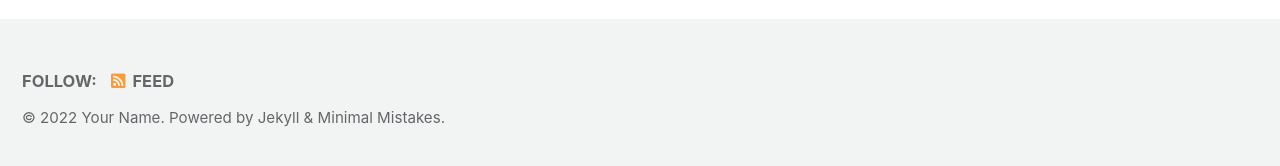
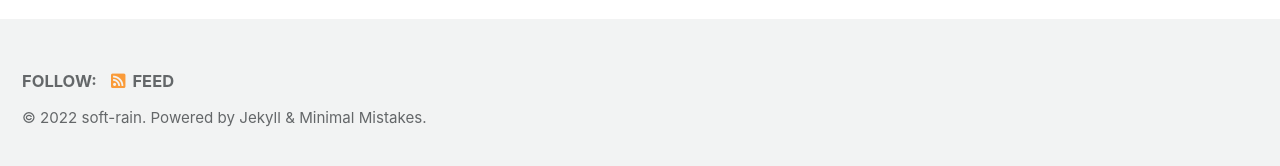
Before and after one commit to soft-rain/soft-rain.github.io, a Jekyll site: the page built from index.html, in a window 1280 px wide. Shown: the part 726-892 px from the top of the page. Built offline with Jekyll 4.4.1, drawn with Linux system fonts in a browser that asks for light colours; cached includes are drawn as plain includes; the list of posts is cut into pages by our own code.

Commit message:
Update _config.yml

```diff
--- a/_config.yml
+++ b/_config.yml
@@ -19,9 +19,9 @@ locale                   : "en-US"
 title                    : "Site Title"
 title_separator          : "-"
 subtitle                 : # site tagline that appears below site title in masthead
-name                     : "Your Name"
-description              : "An amazing website."
-url                      : # the base hostname & protocol for your site e.g. "https://mmistakes.github.io"
+name                     : "soft-rain"
+description              : "soft-rain's page"
+url                      : "https://soft-rain.github.io/"
 baseurl                  : # the subpath of your site, e.g. "/blog"
 repository               : # GitHub username/repo-name e.g. "mmistakes/minimal-mistakes"
 teaser                   : # path of fallback teaser image, e.g. "/assets/images/500x300.png"
@@ -39,9 +39,9 @@ comments:
     # https://developers.facebook.com/docs/plugins/comments
     appid                :
     num_posts            : # 5 (default)
-    colorscheme          : # "light" (default), "dark"
+    colorscheme          : "dark" # "light" (default), "dark"
   utterances:
-    theme                : # "github-light" (default), "github-dark"
+    theme                : "github-dark" # "github-light" (default), "github-dark"
     issue_term           : # "pathname" (default)
   giscus:
     repo_id              : # Shown during giscus setup at https://giscus.app
```
